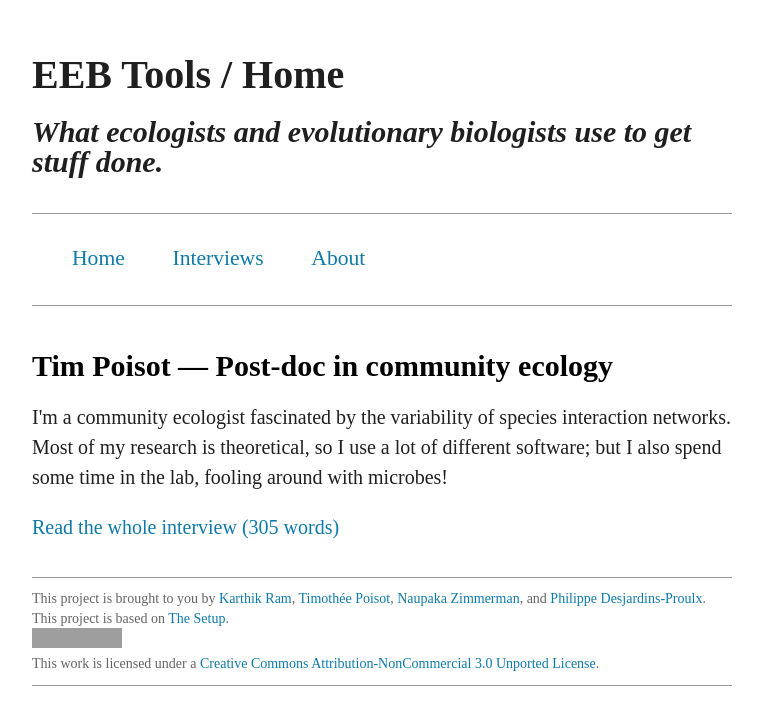
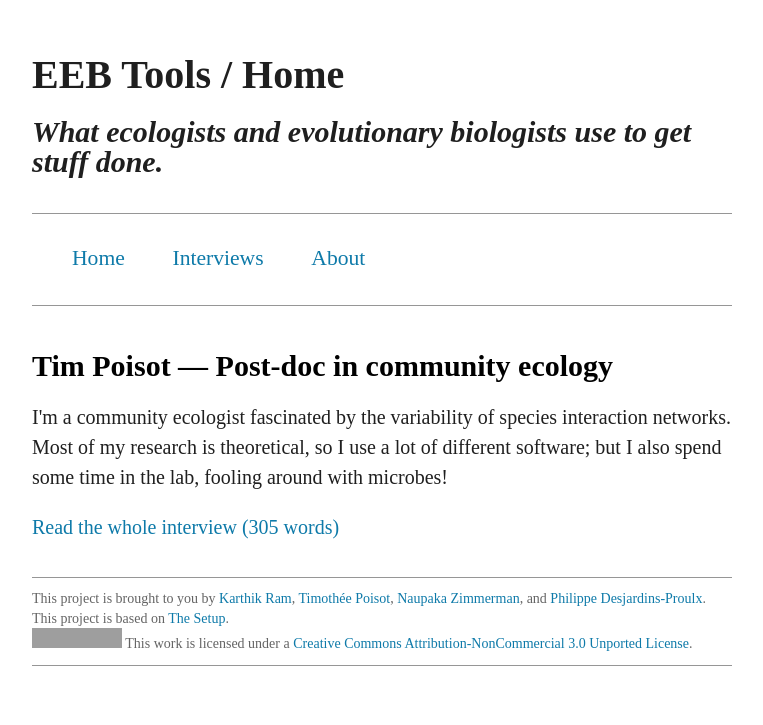
Before and after one commit to karthik/ecotools, a Jekyll site: the page built from index.html, in a window 1280 px wide. Shown: the top 725 px of the page, without its empty margins (258-1021 px from the left). Built offline with Jekyll 4.4.1, drawn with Linux system fonts in a browser that asks for light colours; Markdown is read by kramdown in place of the engine named in the settings; a style sheet for code colours, icons or effects is not loaded; grey boxes are pictures that could not be loaded.

Commit message:
removed break

```diff
--- a/_includes/footer.html
+++ b/_includes/footer.html
@@ -1,4 +1,4 @@
 <div class="footer">
 This project is brought to you by <a href="http://nature.berkeley.edu/~kram/">Karthik Ram</a>, <a href="http://timotheepoisot.fr/">Timothée Poisot</a>, <a href="http://www.stanford.edu/~naupaka/">Naupaka Zimmerman</a>, and <a href="http://phdp.github.com/">Philippe Desjardins-Proulx</a>. This project is based on <a href="http://usesthis.com/about/">The Setup</a>. <br>
-<a rel="license" href="http://creativecommons.org/licenses/by-nc/3.0/deed.en_US"><img alt="Creative Commons License" style="border-width:0" src="http://i.creativecommons.org/l/by-nc/3.0/80x15.png" /></a><br />This work is licensed under a <a rel="license" href="http://creativecommons.org/licenses/by-nc/3.0/deed.en_US">Creative Commons Attribution-NonCommercial 3.0 Unported License</a>.
+<a rel="license" href="http://creativecommons.org/licenses/by-nc/3.0/deed.en_US"><img alt="Creative Commons License" style="border-width:0" src="http://i.creativecommons.org/l/by-nc/3.0/80x15.png" /></a> This work is licensed under a <a rel="license" href="http://creativecommons.org/licenses/by-nc/3.0/deed.en_US">Creative Commons Attribution-NonCommercial 3.0 Unported License</a>.
 </div>
```
